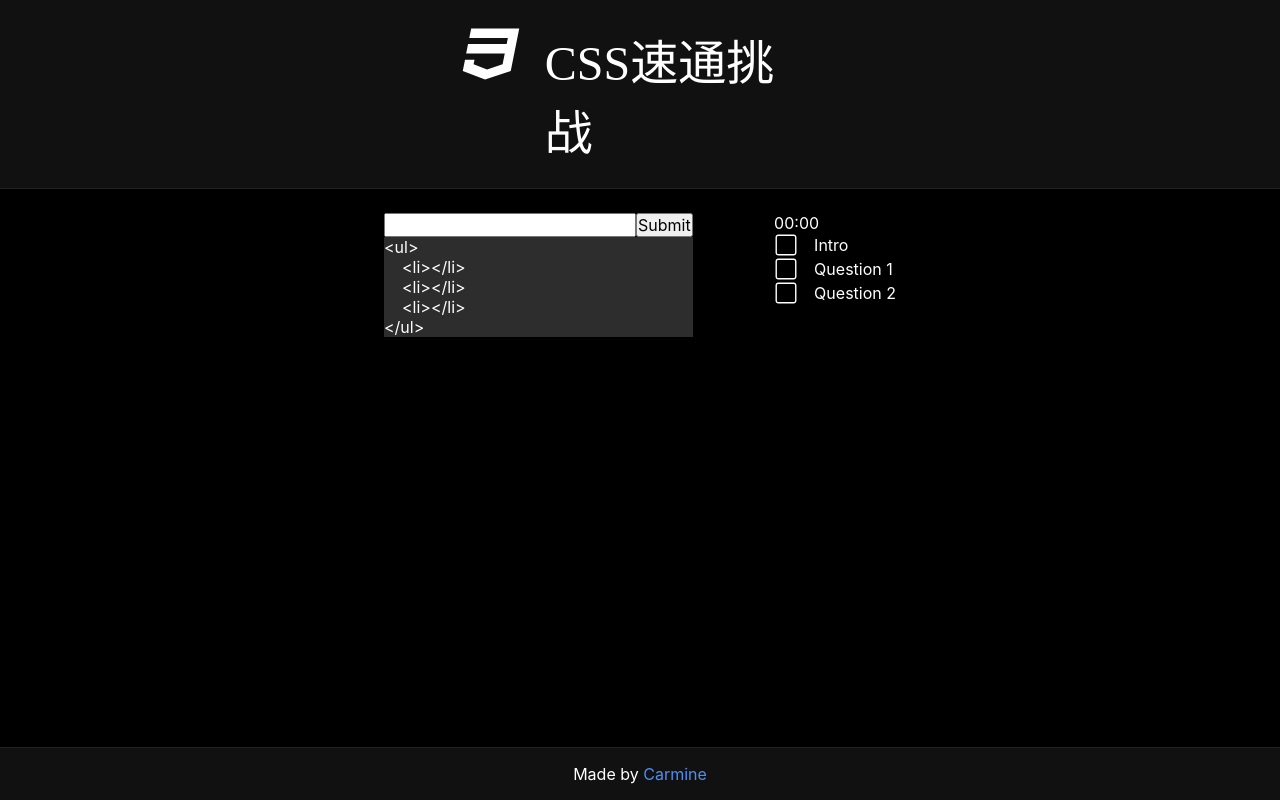
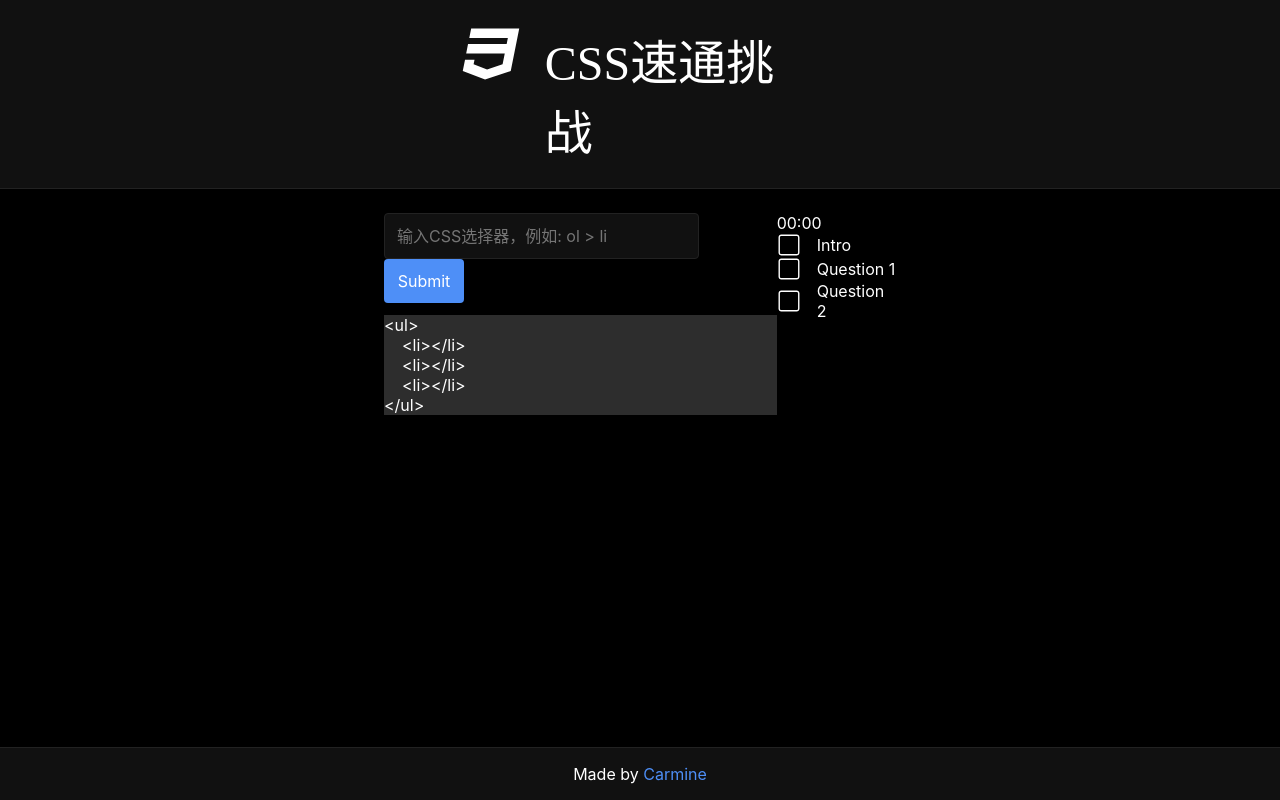
Before and after one commit to carmineDYJ/css-speedrun, a Vue app: page / in a window 1280 px wide. Built offline with nearby package versions, Linux system fonts and the light colour scheme; a web font is replaced by a local one.

Commit message:
optimize CSSAnswer component style

```diff
--- a/src/App.vue
+++ b/src/App.vue
@@ -24,9 +24,9 @@ watch(answerStatusRef, () => {
     <TopNav class="top-nav" />
     <main class="main-content">
       <div class="answer-and-question">
-        <CSSAnswer v-model:answer="answerRef" v-model:answerStatus="answerStatusRef"
+        <CSSAnswer class="answer" v-model:answer="answerRef" v-model:answerStatus="answerStatusRef"
           v-model:currentQuestionIndex="currentQuestionIndexRef" />
-        <CSSQuestion :answer="answerRef" :currentQuestionIndex="currentQuestionIndexRef"
+        <CSSQuestion class="question" :answer="answerRef" :currentQuestionIndex="currentQuestionIndexRef"
           v-model:answerStatus="answerStatusRef" v-model:questionsAnswered="questionsAnsweredRef" />
       </div>
       <div>
@@ -57,6 +57,11 @@ watch(answerStatusRef, () => {
     flex-grow: 1;
     border-bottom: 1px solid #222;
     border-top: 1px solid #222;
+    .answer-and-question {
+      .answer {
+        margin-bottom: 12px;
+      }
+    }
   }
 }
 </style>
--- a/src/assets/stylesheets/reset.scss
+++ b/src/assets/stylesheets/reset.scss
@@ -19,3 +19,6 @@ a, li{
 button, input{
   font: inherit;
 }
+textarea:focus, input:focus{
+  outline: none;
+}
--- a/src/components/CSSAnswer.vue
+++ b/src/components/CSSAnswer.vue
@@ -3,15 +3,16 @@ import { ref, watch } from 'vue';
 
 const props = defineProps(['answer', 'answerStatus', 'currentQuestionIndex'])
 const emit = defineEmits(['update:answer', 'update:currentQuestionIndex', 'update:answerStatus'])
-const answerRef = ref(null)
+const answerValueRef = ref(null)
+const answerInputRef = ref(null)
 const buttonTextRef = ref('Submit')
 const updateAnswerInput = () => {
-  emit('update:answer', answerRef.value)
+  emit('update:answer', answerValueRef.value)
 }
 const nextQuestion = () => {
   emit('update:currentQuestionIndex', props.currentQuestionIndex + 1)
   emit('update:answerStatus', 'answering')
-  answerRef.value = ''
+  answerValueRef.value = ''
 }
 const formSubmit = (event) => {
   event.preventDefault()
@@ -25,8 +26,10 @@ const formSubmit = (event) => {
 }
 watch(() => props.answerStatus, () => {
   if (props.answerStatus === 'answering' || props.answerStatus === 'introduction') {
+    answerInputRef.value.classList.remove('answer-correct')
     buttonTextRef.value = 'Submit'
   } else if (props.answerStatus === 'answerCorrect') {
+    answerInputRef.value.classList.add('answer-correct')
     buttonTextRef.value = 'Next'
   } else if (props.answerStatus === 'allAnswered') {
     buttonTextRef.value = 'Congrats!'
@@ -37,10 +40,41 @@ watch(() => props.answerStatus, () => {
 
 <template>
   <form @submit="formSubmit">
-    <input :value="answerRef" @input="(event) => answerRef = event.target.value" />
-    <button type="submit">{{ buttonTextRef }}</button>
+    <input
+      class="answer-input"
+      ref="answerInputRef"
+      placeholder="输入CSS选择器，例如: ol > li"
+      autocomplete="off"
+      size="24"
+      :value="answerValueRef"
+      @input="(event) => answerValueRef = event.target.value" />
+    <button class="submit-button" type="submit">{{ buttonTextRef }}</button>
   </form>
 </template>
 
 <style lang="scss" scoped>
+.answer-input {
+  background-color: #111111;
+  color: white;
+  border: 1px solid #222;
+  border-radius: 4px;
+  padding: 12px;
+  font-size: 16px;
+  margin-right: 6px;
+  &.answer-correct {
+    border: 1px solid #5d9e53;
+  }
+}
+.submit-button {
+  font-size: 16px;
+  padding: 12px 4px;
+  border-radius: 4px;
+  border: none;
+  width: 80px;
+  color: white;
+  background-color: #4e8ff7;
+  &:hover {
+  background-color: #2f6eeb;;
+}
+}
 </style>
--- a/src/components/Footer.vue
+++ b/src/components/Footer.vue
@@ -1,5 +1,4 @@
 <script setup>
-
 </script>
 
 <template>
@@ -16,11 +15,11 @@ footer {
   justify-content: center;
   padding-top: 16px;
   padding-bottom: 16px;
-  > a {
-    color: #4e8ff7
-  }
-  > a:hover {
-    color: #2f6eeb
+  >a {
+    color: #4e8ff7;
+    &:hover {
+      color: #2f6eeb;
+    }
   }
 }
 </style>
--- a/src/components/Timer.vue
+++ b/src/components/Timer.vue
@@ -7,7 +7,8 @@ const timerIntervalId = ref(null);
 const start = ref(Date.now());
 const startTimer = () => setInterval(function () {
     let delta = Date.now() - start.value; // seconds elapsed since start
-    currentQuestionSecondsPassed.value = Math.floor(delta / 1000) + previousQuestionsSecondsPassed.value; // in seconds
+    // total seconds passed equal to seconds used on previous questions and current question
+    currentQuestionSecondsPassed.value = Math.floor(delta / 1000) + previousQuestionsSecondsPassed.value;
   }, 1000) // update about every second
 const timePassed = computed(() => {
   let minutes = String(parseInt(currentQuestionSecondsPassed.value / 60)).padStart(2, '0');
@@ -15,8 +16,6 @@ const timePassed = computed(() => {
   return `${minutes}:${seconds}`;
 })
 watch(() => props.answerStatus, (answerStatus, prevAnswerStatus) => {
-  console.log("answerStatus", answerStatus)
-  console.log("prevAnswerStatus", prevAnswerStatus)
   if (answerStatus === 'answering' && prevAnswerStatus === 'answerCorrect') {
     start.value = Date.now();
     timerIntervalId.value = startTimer();
```
